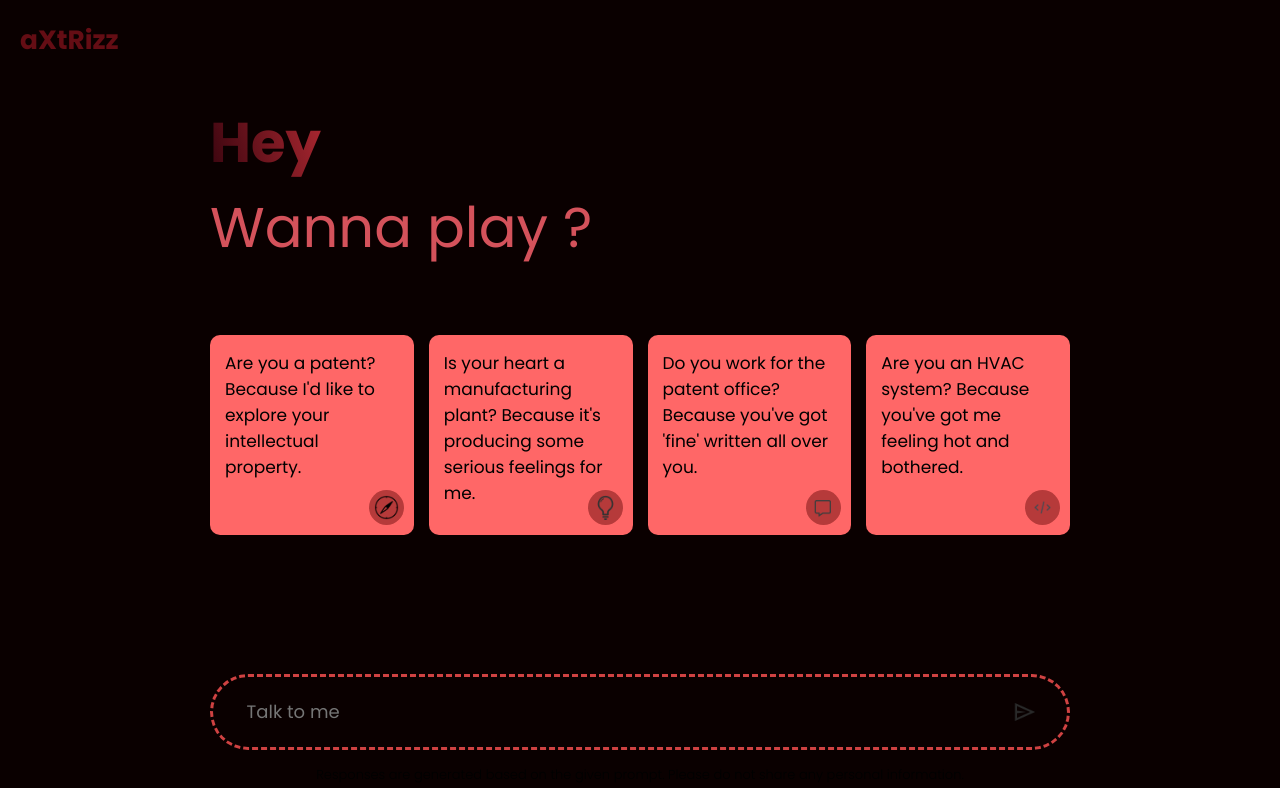
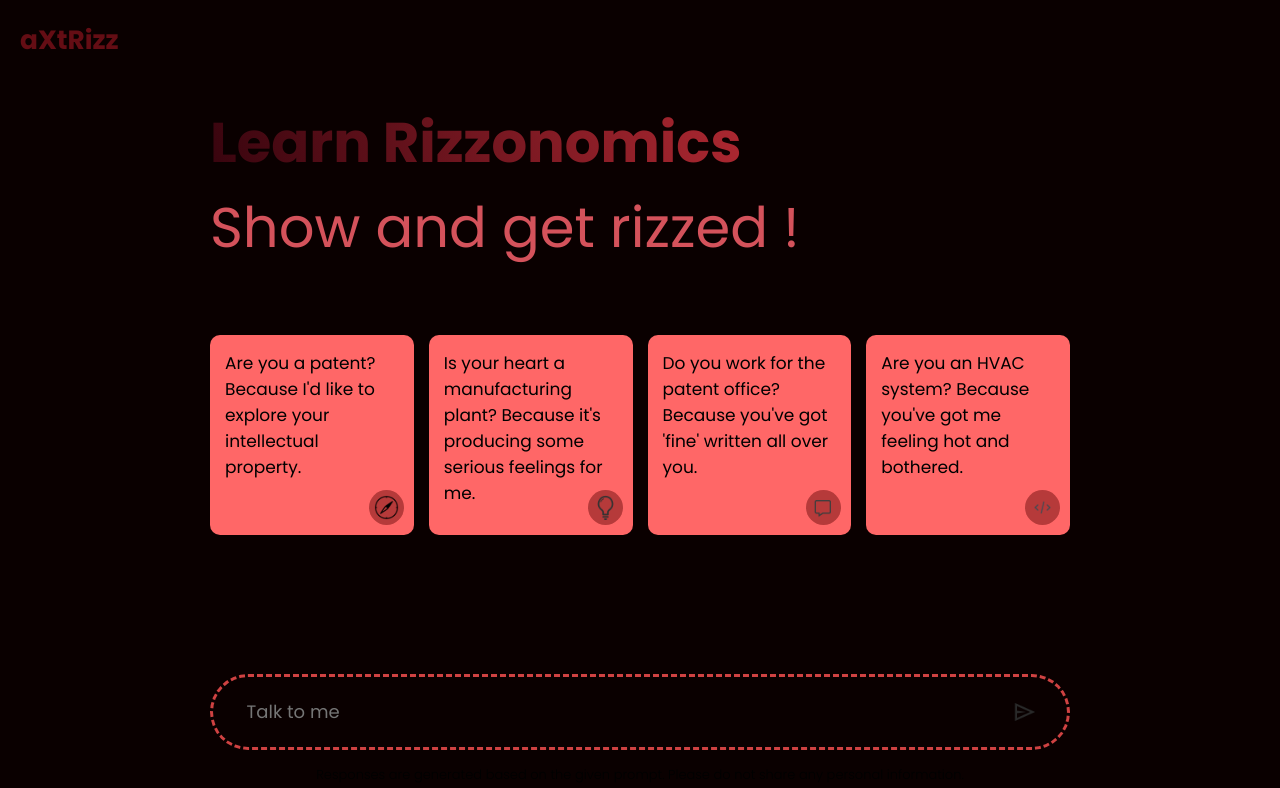
Before and after one commit to aXtr1o1/aXtRizz, a React (Vite) app: page / in a window 1280 px wide. Shown: the top 788 px of the page. Built offline with nearby package versions, Linux system fonts and the light colour scheme.

Commit message:
Changed the greetings

```diff
--- a/src/components/Main/Main.jsx
+++ b/src/components/Main/Main.jsx
@@ -39,8 +39,8 @@ const Main = () => {
                 {!showResult
                     ? <>
                         <div className="greet">
-                            <p id='bold'><span>Hey</span></p>
-                            <p>Wanna play ?</p>
+                            <p id='bold'><span>Learn Rizzonomics</span></p>
+                            <p>Show and get rizzed !</p>
                         </div>
                         <div className="cards">
                         <div className="card"
```
